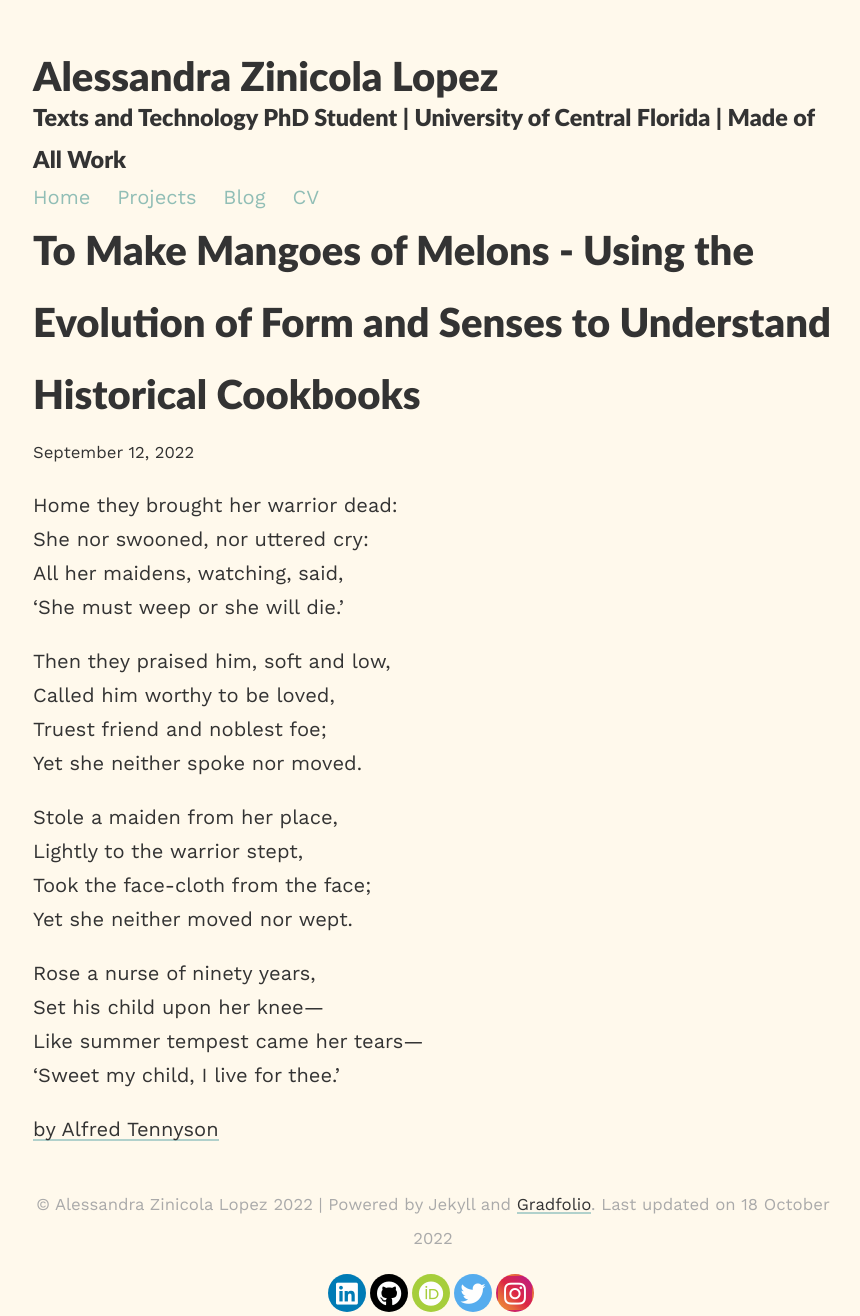
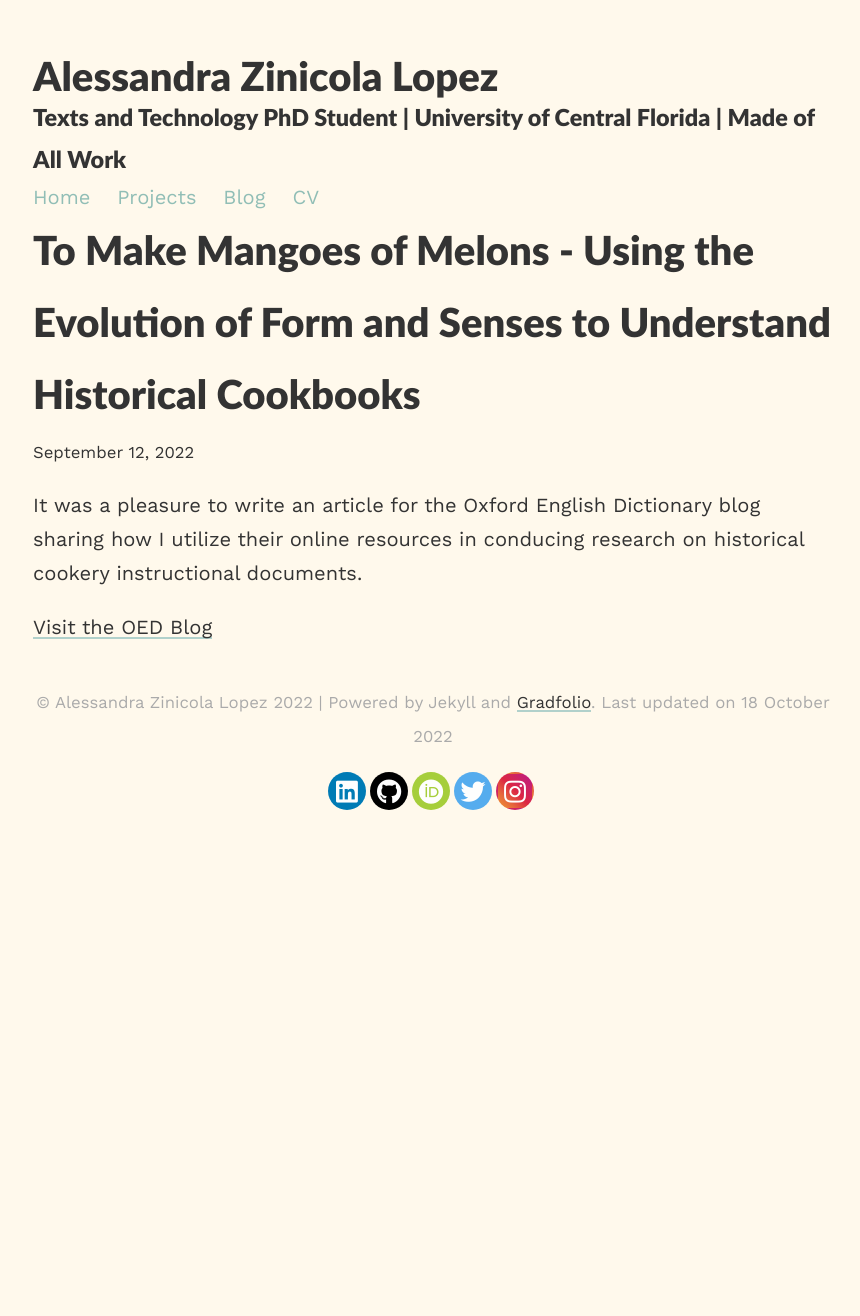
Before and after one commit to AnonyZin/AZLScholarlyWorkGradfolio, a Jekyll site: the page built from _posts/2022-09-12-to-make-mangoes.md, in a window 1280 px wide. Shown: the whole page, without its empty margins (207-1067 px from the left). Built offline with Jekyll 4.4.1, drawn with Linux system fonts in a browser that asks for light colours; nearby versions of some CDN libraries; after the commit the page ends 980 px from its top, so only the background shows below that.

Commit message:
blog updates

```diff
--- a/_posts/2022-09-12-to-make-mangoes.md
+++ b/_posts/2022-09-12-to-make-mangoes.md
@@ -3,24 +3,6 @@ layout: post
 title: "To Make Mangoes of Melons - Using the Evolution of Form and Senses to Understand Historical Cookbooks"
 ---
 
-Home they brought her warrior dead:
-She nor swooned, nor uttered cry:
-All her maidens, watching, said,
-'She must weep or she will die.'
+It was a pleasure to write an article for the Oxford English Dictionary blog sharing how I utilize their online resources in conducing research on historical cookery instructional documents.
 
-Then they praised him, soft and low,
-Called him worthy to be loved,
-Truest friend and noblest foe;
-Yet she neither spoke nor moved.
-
-Stole a maiden from her place,
-Lightly to the warrior stept,
-Took the face-cloth from the face;
-Yet she neither moved nor wept.
-
-Rose a nurse of ninety years,
-Set his child upon her knee—
-Like summer tempest came her tears—
-'Sweet my child, I live for thee.'
-
-[by Alfred Tennyson](https://en.wikisource.org/wiki/Home_They_Brought_Her_Warrior_Dead)
+[Visit the OED Blog](https://public.oed.com/blog/historical-cookbooks/)
```
Also changed, not shown: _posts/2021-10-01-baking-bread.md (+2 -4 lines), _posts/2022-05-01-recipe-for-an-early.md (+2 -4 lines).
